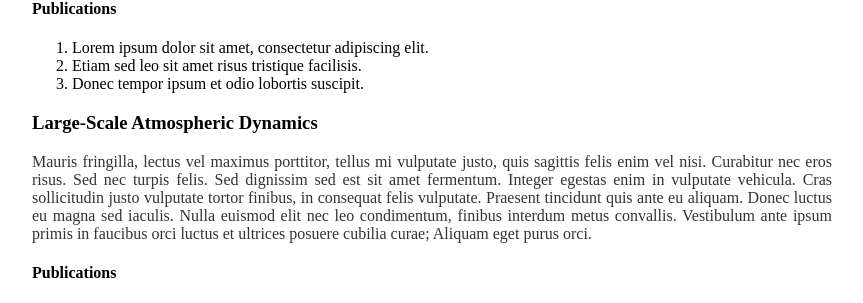
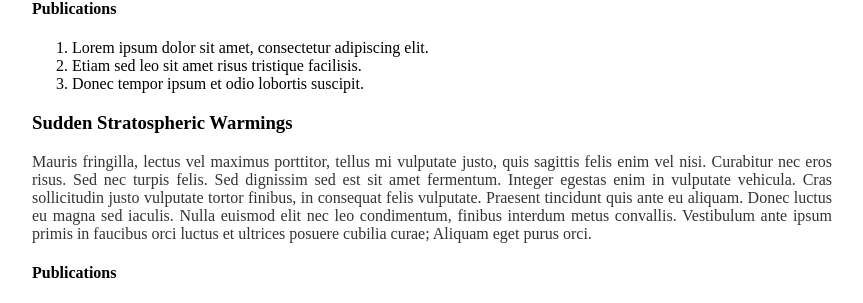
Before and after one commit to sandrolubis/sandrolubis.github.io, a Jekyll site: the page built from research/index.html, in a window 1280 px wide. Shown: the part 294-597 px from the top of the page, without its empty margins (276-1139 px from the left). Built offline with Jekyll 4.4.1, drawn with Linux system fonts in a browser that asks for light colours.

Commit message:
Update index.html

```diff
--- a/research/index.html
+++ b/research/index.html
@@ -15,7 +15,8 @@ title: Research Interests | Sandro Lubis
 			  <li>Etiam sed leo sit amet risus tristique facilisis.</li>
 			  <li>Donec tempor ipsum et odio lobortis suscipit.</li>
 			</ol>
-			<h3>Large-Scale Atmospheric Dynamics</h3>
+
+			<h3>Sudden Stratospheric Warmings</h3>
 			<p><font size=3>Mauris fringilla, lectus vel maximus porttitor, tellus mi vulputate justo, quis sagittis felis enim vel nisi. Curabitur nec eros risus. Sed nec turpis felis. Sed dignissim sed est sit amet fermentum. Integer egestas enim in vulputate vehicula. Cras sollicitudin justo vulputate tortor finibus, in consequat felis vulputate. Praesent tincidunt quis ante eu aliquam. Donec luctus eu magna sed iaculis. Nulla euismod elit nec leo condimentum, finibus interdum metus convallis. Vestibulum ante ipsum primis in faucibus orci luctus et ultrices posuere cubilia curae; Aliquam eget purus orci.</font></p>
 			<h4>Publications</h4>
 			<ol>
```
